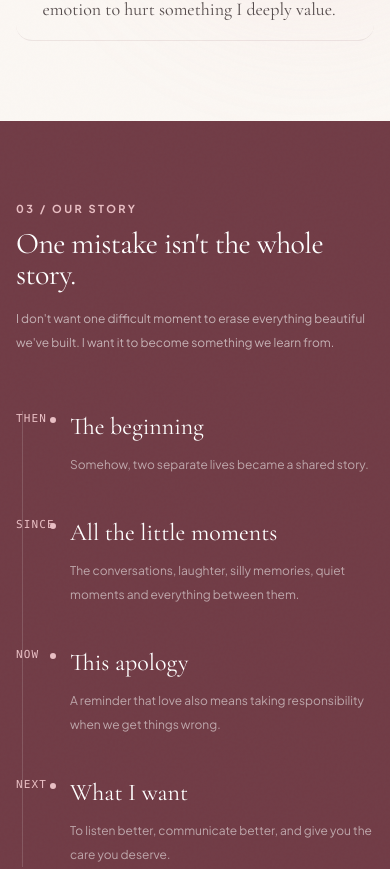
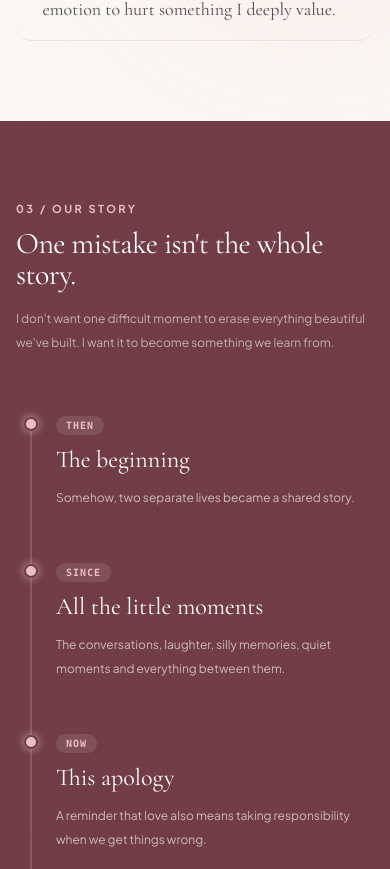
Before and after one commit to dshemanth45-pixel/sorry-nannalu, a Next.js app: page / in a window 390 px wide. Shown: the part 4219-5088 px from the top of the page. Built offline with nearby package versions, Linux system fonts and the light colour scheme.

Commit message:
feat: perfect responsive timeline layout for mobile and desktop

```diff
--- a/components/apology-site.tsx
+++ b/components/apology-site.tsx
@@ -729,7 +729,7 @@ function StoryTimeline() {
     <section
       ref={sectionRef}
       id="story"
-      className="bg-wine px-4 py-20 text-white sm:px-8 sm:py-28 md:px-10 md:py-36"
+      className="bg-wine px-4 py-20 text-white sm:px-8 sm:py-28 md:px-10 md:py-36 overflow-hidden"
     >
       <div className="mx-auto max-w-6xl">
         <div className="mb-14 max-w-2xl sm:mb-20">
@@ -747,33 +747,42 @@ function StoryTimeline() {
           </p>
         </div>
 
+        {/* Timeline Container */}
         <div className="relative">
-          {/* Vertical progress rail */}
-          <div className="absolute bottom-0 left-[6px] top-0 w-px bg-white/15 md:left-[179px] lg:left-[219px]" />
-          <div className="timeline-progress absolute bottom-0 left-[6px] top-0 w-px origin-top bg-blush md:left-[179px] lg:left-[219px]" />
+          {/* Vertical progress rail (Mobile: left-3.5 = 14px; Desktop: left-[180px]) */}
+          <div className="absolute bottom-2 top-2 left-[14px] w-[2px] bg-white/15 md:left-[180px]" />
+          <div className="timeline-progress absolute bottom-2 top-2 left-[14px] w-[2px] origin-top bg-blush shadow-[0_0_12px_rgba(233,191,196,0.6)] md:left-[180px]" />
 
-          <div className="space-y-10 sm:space-y-14 md:space-y-20">
+          <div className="space-y-12 sm:space-y-16 md:space-y-20">
             {TIMELINE.map((item) => (
               <div
                 key={item.year}
-                className="timeline-item grid grid-cols-[30px_1fr] gap-4 sm:gap-6 md:grid-cols-[180px_1fr] lg:grid-cols-[220px_1fr]"
+                className="timeline-item relative flex flex-col md:grid md:grid-cols-[180px_1fr] md:gap-12"
               >
-                {/* Timeline Year tag */}
-                <div className="relative z-10 flex items-start md:justify-end md:pr-10">
-                  <span className="font-mono text-[11px] tracking-widest text-blush sm:text-xs">
+                {/* Desktop Year column */}
+                <div className="hidden md:flex items-start justify-end pr-10">
+                  <span className="font-mono text-xs tracking-widest text-blush font-medium">
                     {item.year}
                   </span>
                 </div>
 
-                {/* Timeline Content */}
-                <div className="relative pl-2 sm:pl-4 md:pl-8">
-                  <div className="absolute -left-[14px] top-1 size-2.5 rounded-full border-2 border-wine bg-blush sm:-left-[18px] sm:size-3 md:-left-[7px]" />
+                {/* Timeline Content Block (Mobile has left padding to clear the vertical rail) */}
+                <div className="relative pl-10 sm:pl-12 md:pl-0">
+                  {/* Timeline Node Bead centered on the rail */}
+                  <div className="absolute left-[8px] top-1.5 size-3.5 rounded-full border-2 border-wine bg-blush shadow-[0_0_10px_rgba(233,191,196,0.8)] md:-left-[54px] md:top-2 sm:size-4 md:size-4" />
 
-                  <h3 className="font-serif text-2xl sm:text-3xl md:text-4xl lg:text-5xl">
+                  {/* Mobile Year Badge */}
+                  <div className="mb-2 md:hidden">
+                    <span className="inline-block rounded-full bg-white/10 px-2.5 py-0.5 font-mono text-[10px] tracking-widest text-blush font-semibold">
+                      {item.year}
+                    </span>
+                  </div>
+
+                  <h3 className="font-serif text-2xl sm:text-3xl md:text-4xl lg:text-5xl text-white leading-snug">
                     {item.title}
                   </h3>
 
-                  <p className="mt-2.5 max-w-xl text-xs leading-6 text-white/55 sm:mt-4 sm:text-sm sm:leading-7 md:text-base">
+                  <p className="mt-2.5 max-w-xl text-xs leading-6 text-white/65 sm:mt-3.5 sm:text-sm sm:leading-7 md:text-base">
                     {item.text}
                   </p>
                 </div>
```
